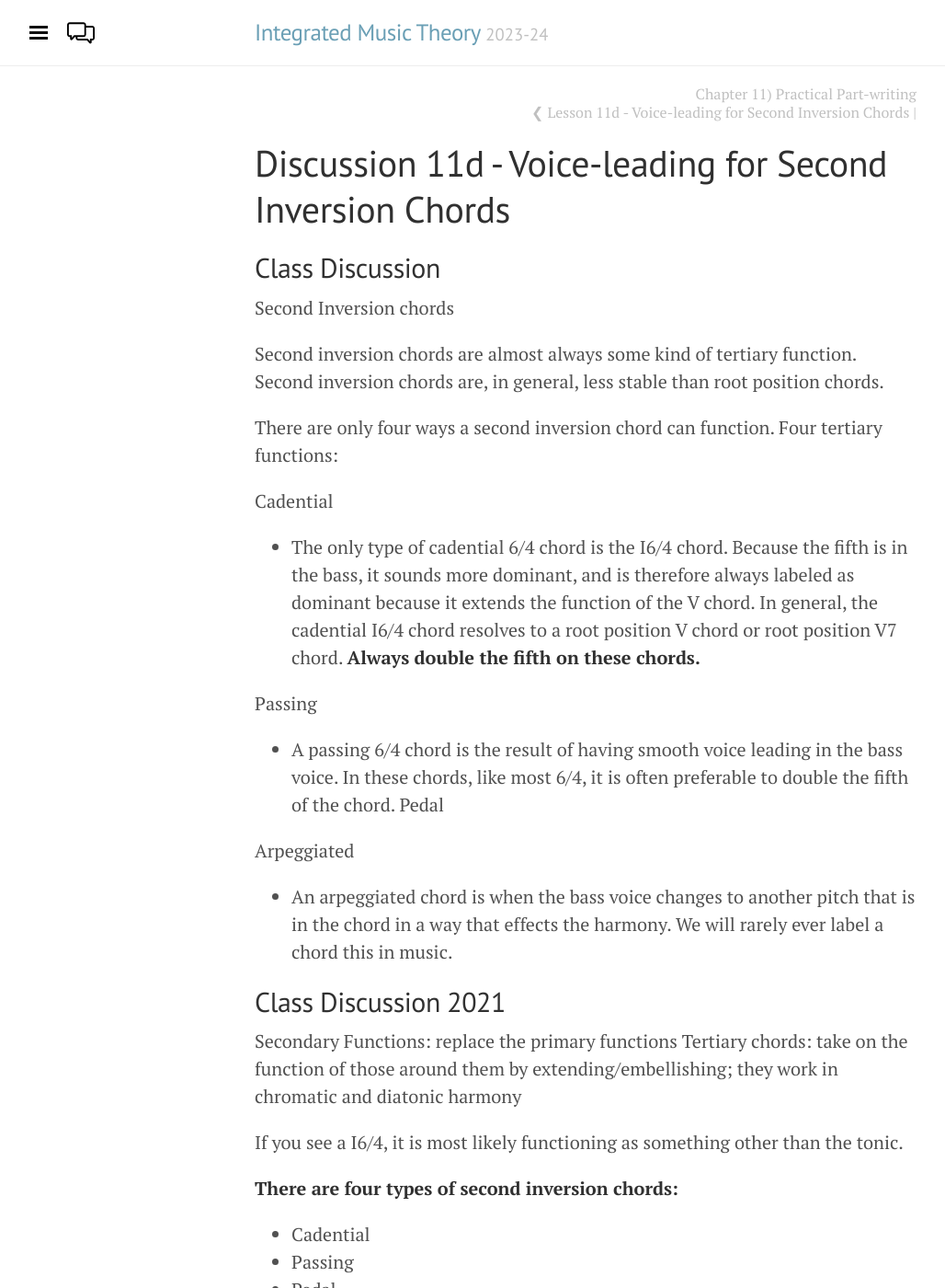
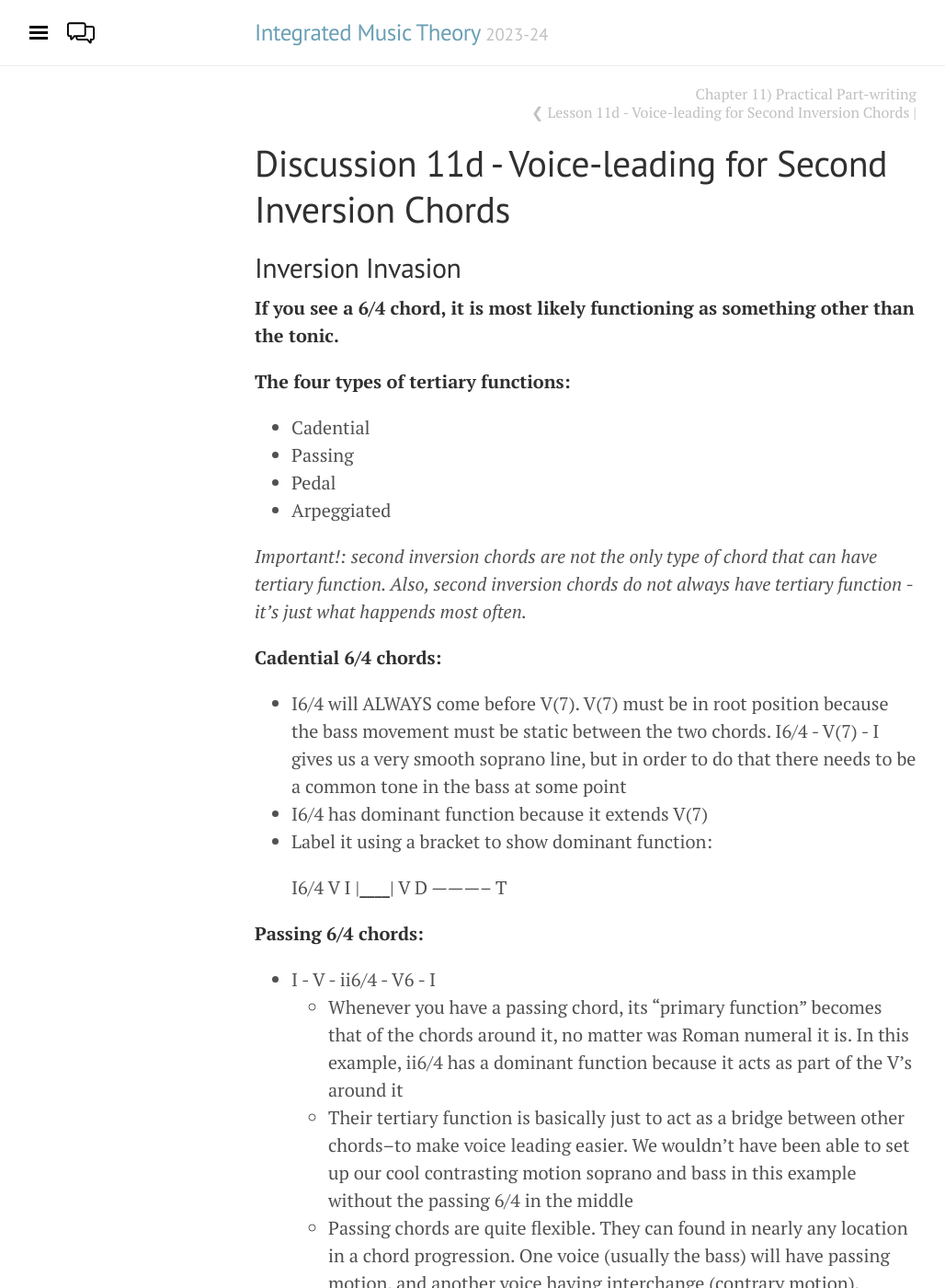
Before and after one commit to intmus/inttheory, a Jekyll site: the page built from _11-further-part-writing/d2-voiceleadingsecond.md, in a window 1280 px wide and 1400 px high. Shown: the whole window at 92% size, without its empty margins (3-1031 px from the left). Built offline with Jekyll 4.4.1, drawn with Linux system fonts in a browser that asks for light colours; some of the changed text lies outside the part shown.

Commit message:
Began reworking 11d

```diff
--- a/_11-further-part-writing/d2-voiceleadingsecond.md
+++ b/_11-further-part-writing/d2-voiceleadingsecond.md
@@ -3,46 +3,20 @@ layout: chapter
 title: Discussion 11d - Voice-leading for Second Inversion Chords
 ---
 
-## Class Discussion
+## Inversion Invasion
 
-Second Inversion chords
+**If you see a 6/4 chord, it is most likely functioning as something other than the tonic.**
 
-Second inversion chords are almost always some kind of tertiary function. Second inversion chords are, in general, less stable than root position chords.
-
-There are only four ways a second inversion chord can function. Four tertiary functions:
-
-Cadential
-
-- The only type of cadential 6/4 chord is the I6/4 chord. Because the fifth is in the bass, it sounds more dominant, and is therefore always labeled as dominant because it extends the function of the V chord. In general, the cadential I6/4 chord resolves to a root position V chord or root position V7 chord. **Always double the fifth on these chords.**
-
-Passing
-
- - A passing 6/4 chord is the result of having smooth voice leading in the bass voice. In these chords, like most 6/4, it is often preferable to double the fifth of the chord.
-Pedal
-
-Arpeggiated
-
-- An arpeggiated chord is when the bass voice changes to another pitch that is in the chord in a way that effects the harmony. We will rarely ever label a chord this in music.
-
-## Class Discussion 2021
-
-Secondary Functions: replace the primary functions
-Tertiary chords: take on the function of those around them by extending/embellishing; they work in chromatic and diatonic harmony
-
-If you see a I6/4, it is most likely functioning as something other than the tonic.
-
-**There are four types of second inversion chords:**
+**The four types of tertiary functions:**
 - Cadential
 - Passing
 - Pedal
 - Arpeggiated
 
-Second inversion triads have to be tertiary function.
+*Important!: second inversion chords are not the only type of chord that can have tertiary function. Also, second inversion chords do not always have tertiary function - it's just what happends most often.*
 
-**Doubling rules:**
-- Double the bass! In this case, that would be the fifth of the chord. Doubling the root is possible, but more difficult than doubling the fifth
 
-**Cadential 6/4 chords**
+**Cadential 6/4 chords:**
 - I6/4 will ALWAYS come before V(7). V(7) must be in root position because the bass movement must be static between the two chords. I6/4 - V(7) - I gives us a very smooth soprano line, but in order to do that there needs to be a common tone in the bass at some point
 - I6/4 has dominant function because it extends V(7)
 - Label it using a bracket to show dominant function:
@@ -52,7 +26,7 @@ Second inversion triads have to be tertiary function.
          V
    D -----------    T
 
-**Passing 6/4 chords**
+**Passing 6/4 chords:**
 - I - V - ii6/4 - V6 - I
   - Whenever you have a passing chord, its "primary function" becomes that of the chords around it, no matter was Roman numeral it is. In this example, ii6/4 has a dominant function because it acts as part of the V's around it
   - Their tertiary function is basically just to act as a bridge between other chords--to make voice leading easier. We wouldn't have been able to set up our cool contrasting motion soprano and bass in this example without the passing 6/4 in the middle
@@ -62,7 +36,7 @@ Second inversion triads have to be tertiary function.
            (pass)
   T   D---------------   T
 
-**Pedal 6/4 chords**
+**Pedal 6/4 chords:**
 - Centered around the idea of the pedal tone, whereas a passing chord is defined by (majority) passing motion
 - How to differentiate a pedal chord from a pedal non-chord tone: if the bass is a chord member, it's a pedal chord! If it isn't, it's an NCT
 - Static motion in perfect octaves is a PP8...unless it's a pedal
@@ -73,5 +47,5 @@ Second inversion triads have to be tertiary function.
         (ped)
   T------------------
 
- **Arpeggiated 6/4 chords**
+ **Arpeggiated 6/4 chords:**
  - Not very common, needs a large amount of time to establish the pattern in order to identify. An example is large amounts of vamps (4 measures +) on one chord. The harmonic motion we hear is the whole chord motion changing every 4 or so bars. (i.e. I chord going to a I6 chord to a I6/4 chord over the course of 12+ measures).
```
Also changed, not shown: _11-further-part-writing/c2-voiceleading1stand3rdinv.md (+3 -5 lines).
